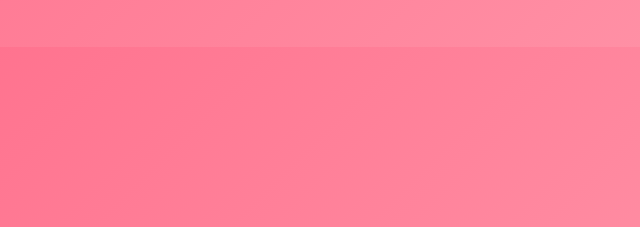
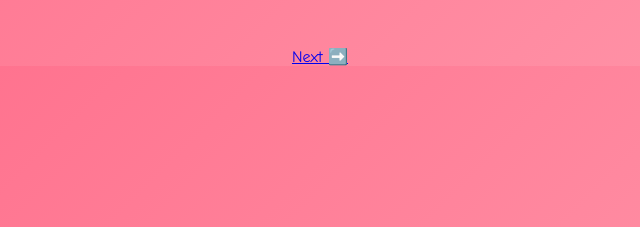
Before and after one commit to sc7743933-alt/Birthday, a plain HTML site: page Index.html in a window 1280 px wide. Shown: the part 294-521 px from the top of the page, 320-960 px from the left. Drawn offline with Linux system fonts and the light colour scheme.

Commit message:
Update Index.html

```diff
--- a/Index.html
+++ b/Index.html
@@ -18,5 +18,7 @@
   <audio autoplay loop>
     <source src="tune.mp3" type="audio/mpeg">
   </audio>
+  <a href="page2.html"
+    class="next-btn">Next ➡️</a>
 </body>
 </html>
```
